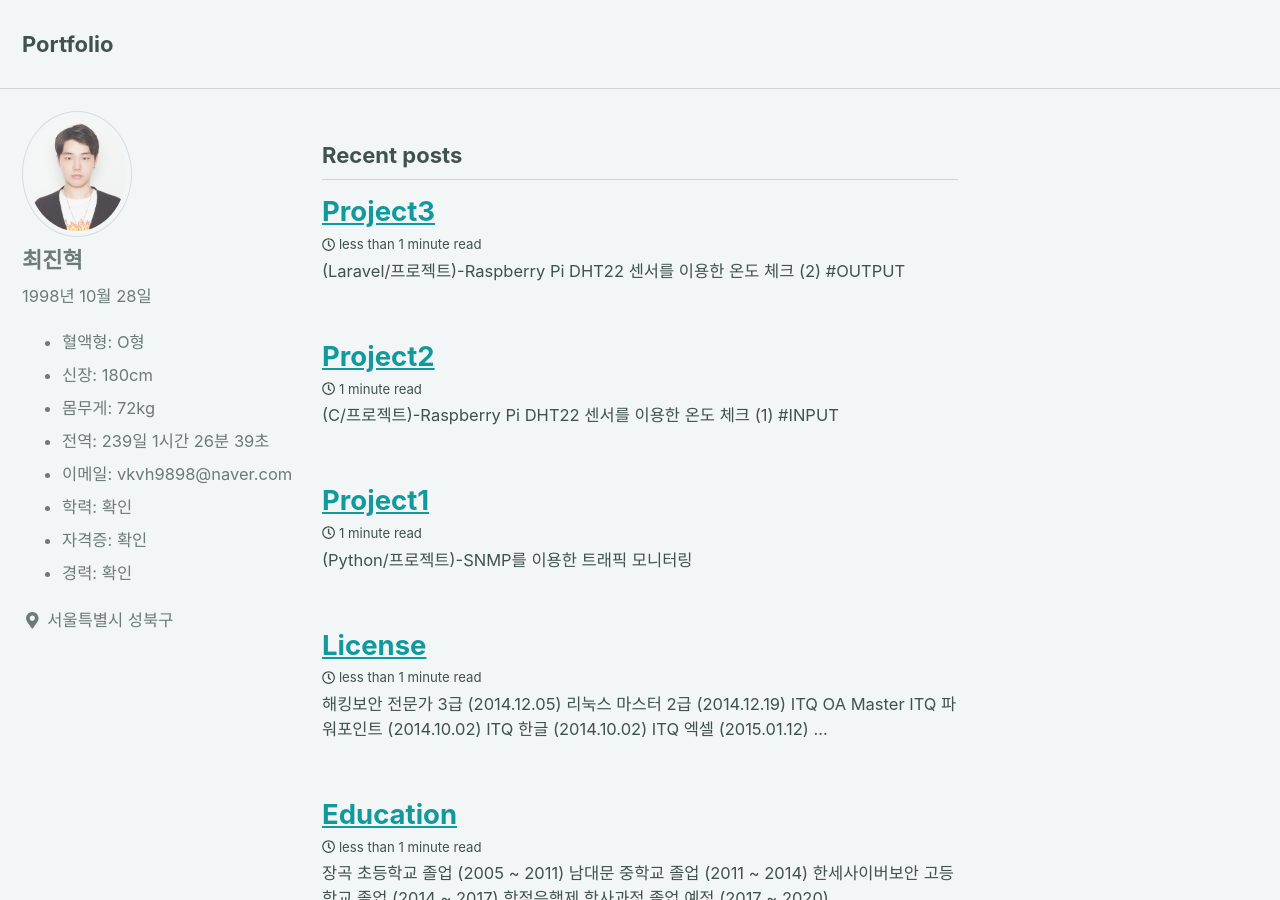
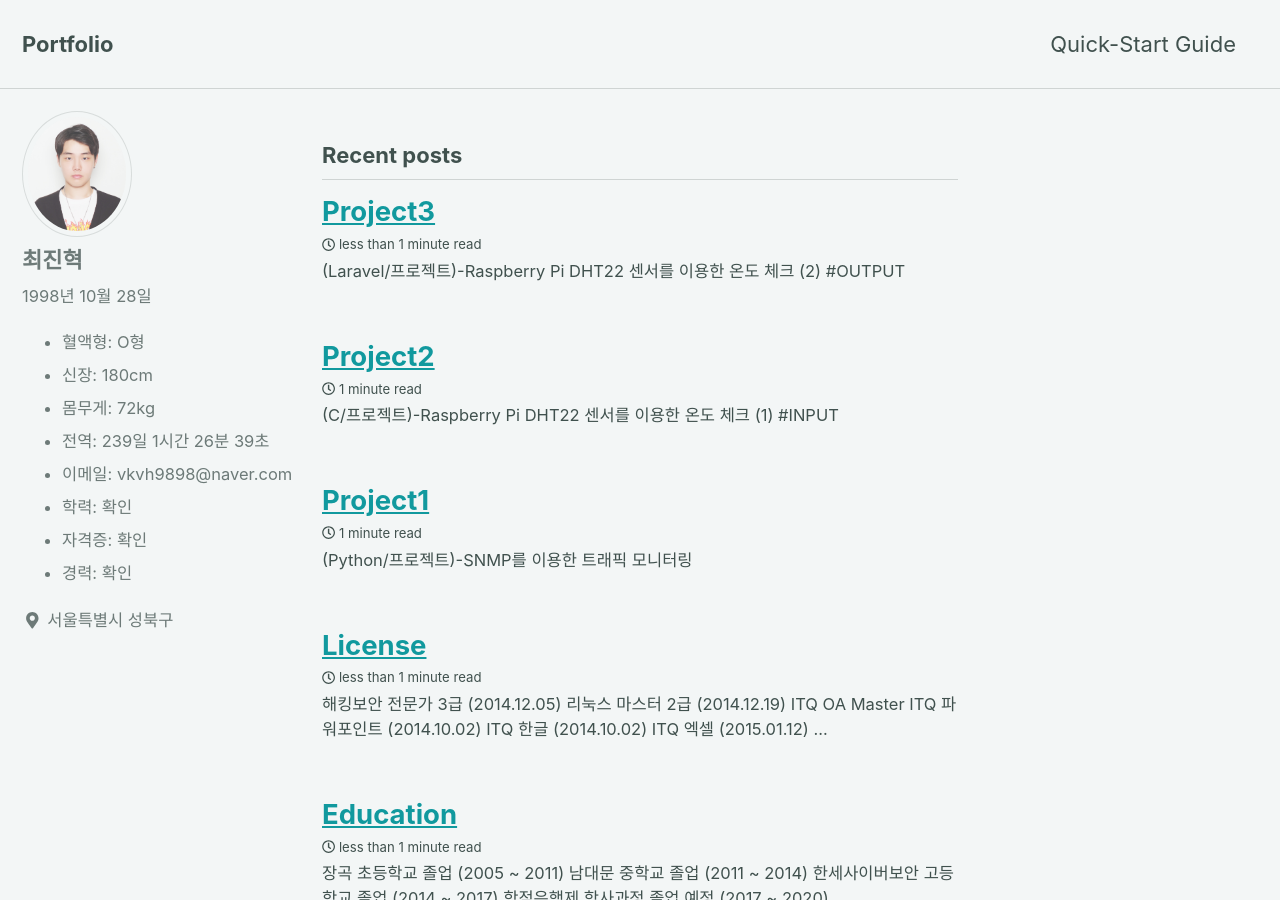
Before and after one commit to Tosi123/Tosi123.github.io, a Jekyll site: the page built from index.html, in a window 1280 px wide and 900 px high. Built offline with Jekyll 4.4.1, drawn with Linux system fonts in a browser that asks for light colours; cached includes are drawn as plain includes; nearby versions of some CDN libraries; the list of posts is cut into pages by our own code.

Commit message:
Update masthead.html

```diff
--- a/_includes/masthead.html
+++ b/_includes/masthead.html
@@ -19,6 +19,9 @@
             {%- else -%}
               {%- assign url = link.url | relative_url -%}
             {%- endif -%}
+           <li class="masthead__menu-item">
+              <a href="{{ url }}" {% if link.description %}title="{{ link.description }}"{% endif %}>{{ link.title }}</a>
+            </li>
           {%- endfor -%}
         </ul>
         {% if site.search == true %}
```
